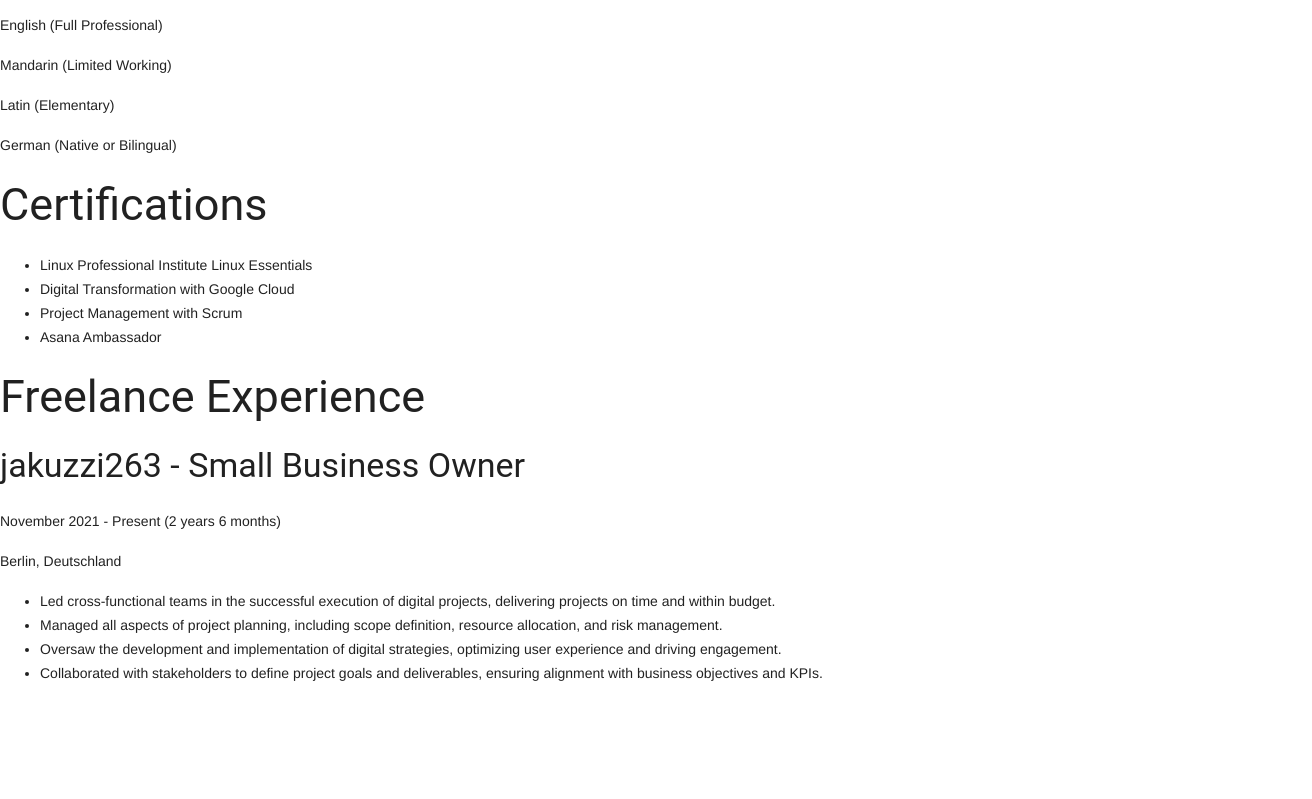
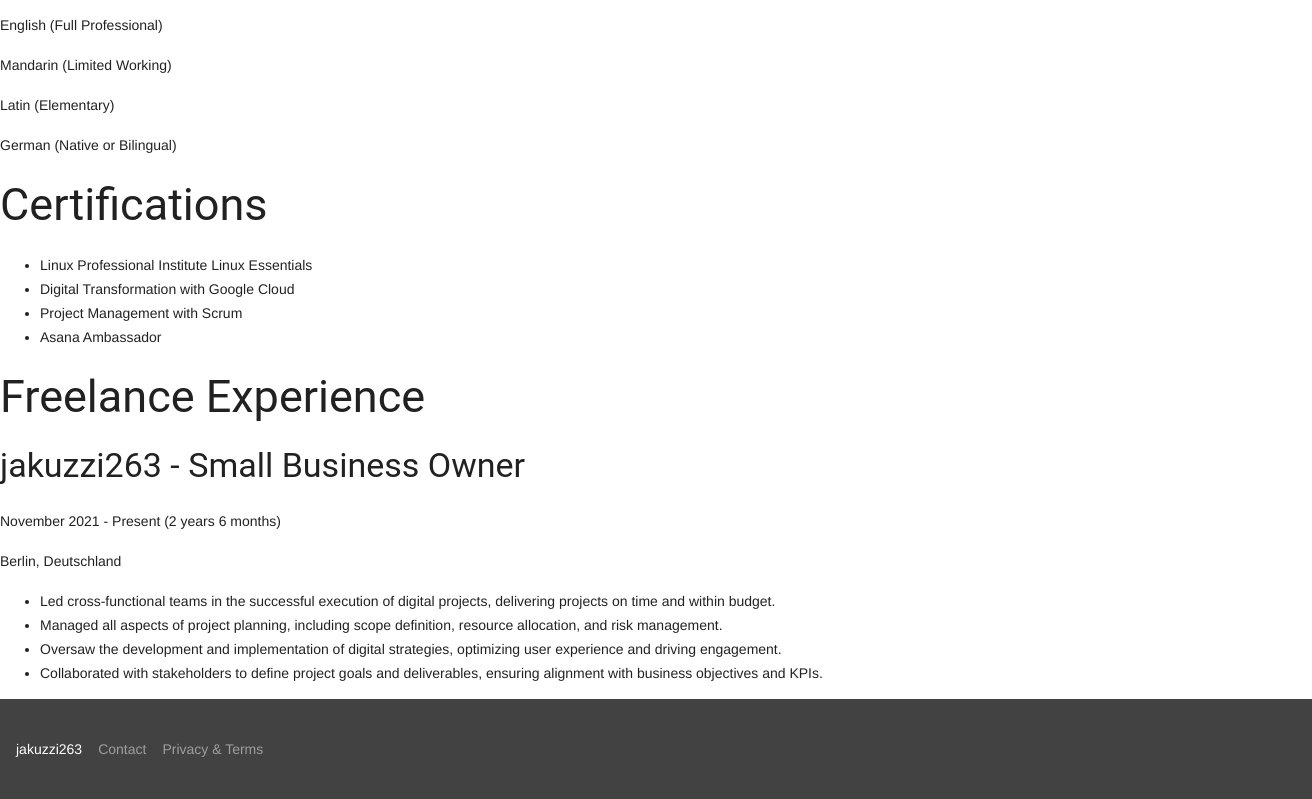
Before and after one commit to jakuzzibubbles/jakuzzibubbles, a plain HTML site: page resume.html in a window 1280 px wide. Shown: the part 551-1350 px from the top of the page, 1312 px wide, since content can reach past the window. Before the commit the page ends 1236 px from the top, so only its background shows below. Drawn offline with nearby package versions, Linux system fonts and the light colour scheme; a script that the page names is missing.

Commit message:
footer in resume
> Co-authored-by: Nico Pignataro <nico.pignataro@gmail.com>

```diff
--- a/resume.html
+++ b/resume.html
@@ -106,6 +106,16 @@
         </div>
     </div>
 
+    <footer class="mdl-mini-footer">
+        <div class="mdl-mini-footer__left-section">
+            <div class="mdl-logo">jakuzzi263</div>
+            <ul class="mdl-mini-footer__link-list">
+                <li><a href="#">Contact</a></li>
+                <li><a href="#">Privacy & Terms</a></li>
+            </ul>
+        </div>
+    </footer>
+
 
 </body>
 
```
